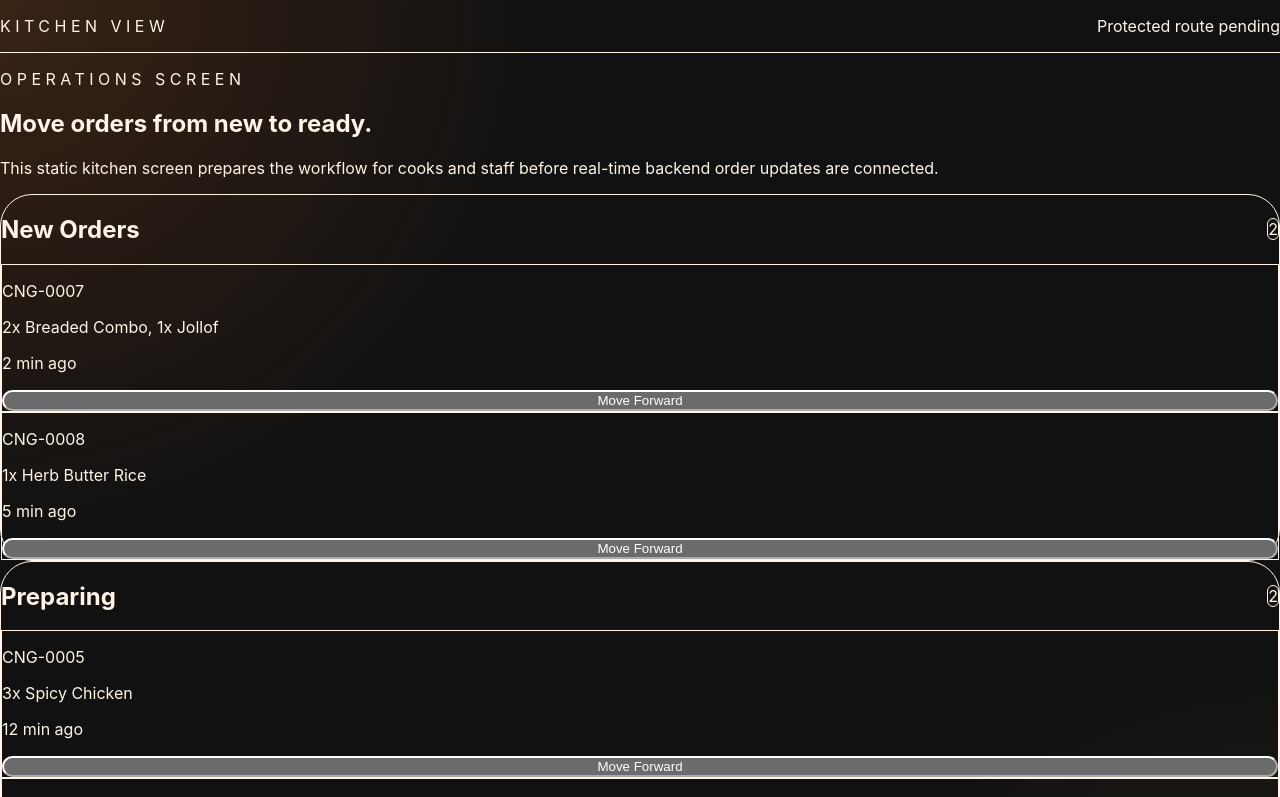
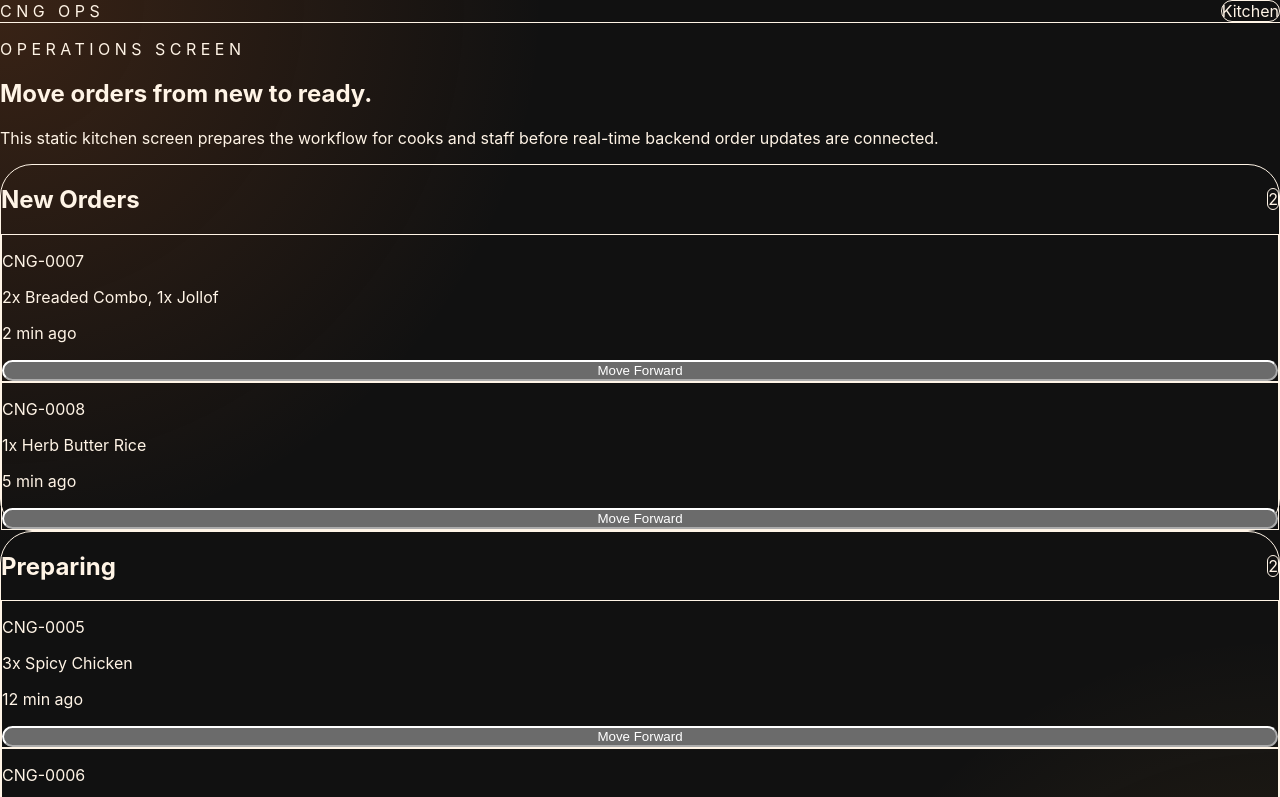
Before and after one commit to hAck404-lab101/chiqngrill, a Next.js app: page /kitchen in a window 1280 px wide. Shown: the top 797 px of the page. Built offline with nearby package versions, Linux system fonts and the light colour scheme.

Commit message:
refactor: use shared header on kitchen page

```diff
--- a/app/kitchen/page.tsx
+++ b/app/kitchen/page.tsx
@@ -1,3 +1,5 @@
+import { AppHeader } from "@/components/app-header";
+
 const lanes = [
   {
     title: "New Orders",
@@ -15,9 +17,7 @@ const lanes = [
   },
   {
     title: "Ready",
-    orders: [
-      { ref: "CNG-0003", items: "Chicken & Fries Combo", time: "Ready now" }
-    ]
+    orders: [{ ref: "CNG-0003", items: "Chicken & Fries Combo", time: "Ready now" }]
   }
 ];
 
@@ -25,12 +25,7 @@ export default function KitchenPage() {
   return (
     <main className="min-h-screen bg-charcoal text-cream">
       <div className="noise-overlay" />
-      <header className="border-b border-white/10 bg-charcoal/90 backdrop-blur-xl">
-        <nav className="mx-auto flex max-w-7xl items-center justify-between px-5 py-4">
-          <a href="/admin" className="text-sm font-black uppercase tracking-[0.28em] text-gold">Kitchen View</a>
-          <p className="rounded-full bg-flame px-4 py-2 text-sm font-black text-charcoal">Protected route pending</p>
-        </nav>
-      </header>
+      <AppHeader variant="admin" />
 
       <section className="mx-auto max-w-7xl px-5 py-10">
         <p className="text-sm font-black uppercase tracking-[0.28em] text-flame">Operations screen</p>
```
